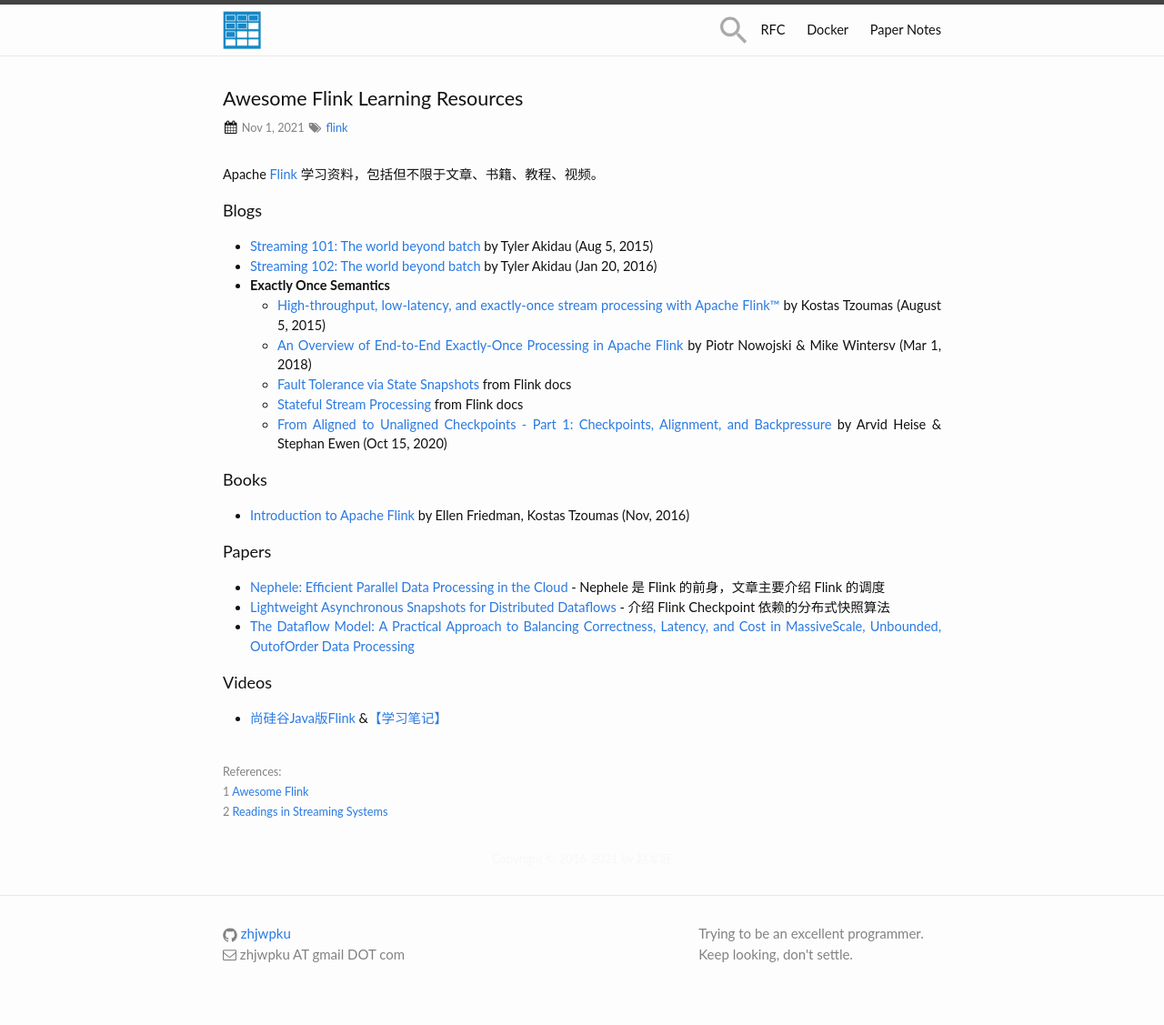
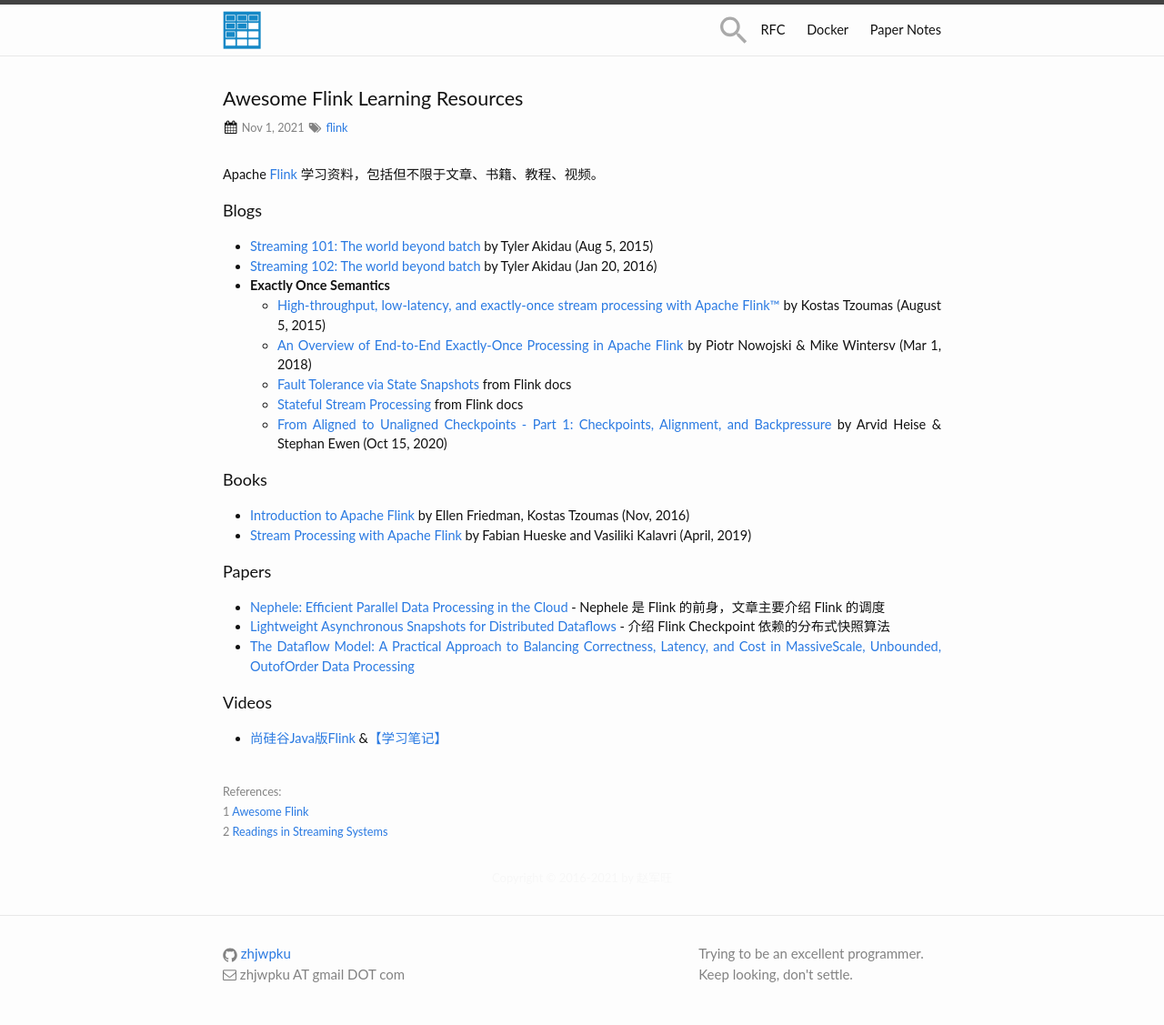
Before and after one commit to zhjwpku/zhjwpku.github.io, a Jekyll site: the page built from _posts/2021-11-02-awesome-flink.md, in a window 1280 px wide. Shown: the whole page at 91% size. Built offline with Jekyll 4.4.1, drawn with Linux system fonts in a browser that asks for light colours; comment, search, counter and statistics services are not loaded; before the commit the page ends 1105 px from its top, so only the background shows below that.

Commit message:
Stream Processing with Apache Flink by Fabian Hueske and Vasiliki Kalavri (April, 2019)
Signed-off-by: Junwang Zhao <zhjwpku@gmail.com>

```diff
--- a/_posts/2021-11-02-awesome-flink.md
+++ b/_posts/2021-11-02-awesome-flink.md
@@ -22,6 +22,7 @@
 <h4>Books</h4>
 
 - [Introduction to Apache Flink][intro_to_flink] by Ellen Friedman, Kostas Tzoumas (Nov, 2016)
+- [Stream Processing with Apache Flink][stream-processing-with-apache-flink] by Fabian Hueske and Vasiliki Kalavri (April, 2019)
 
 <h4>Papers</h4>
 
@@ -53,3 +54,4 @@
 [fault_tolerance]: https://nightlies.apache.org/flink/flink-docs-stable/docs/learn-flink/fault_tolerance/
 [stateful-stream-processing]: https://nightlies.apache.org/flink/flink-docs-stable/docs/concepts/stateful-stream-processing/
 [from-aligned-to-unaligned-checkpoints-part-1]: https://flink.apache.org/2020/10/15/from-aligned-to-unaligned-checkpoints-part-1.html
+[stream-processing-with-apache-flink]: https://www.oreilly.com/library/view/stream-processing-with/9781491974285/
```
